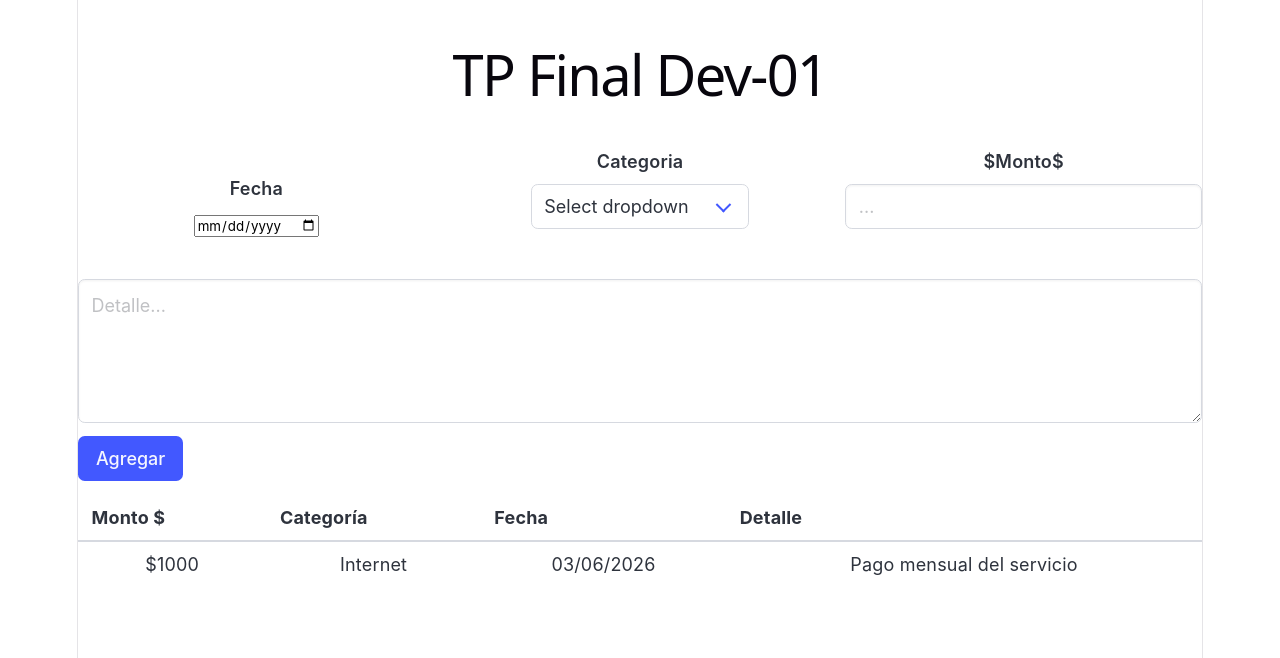
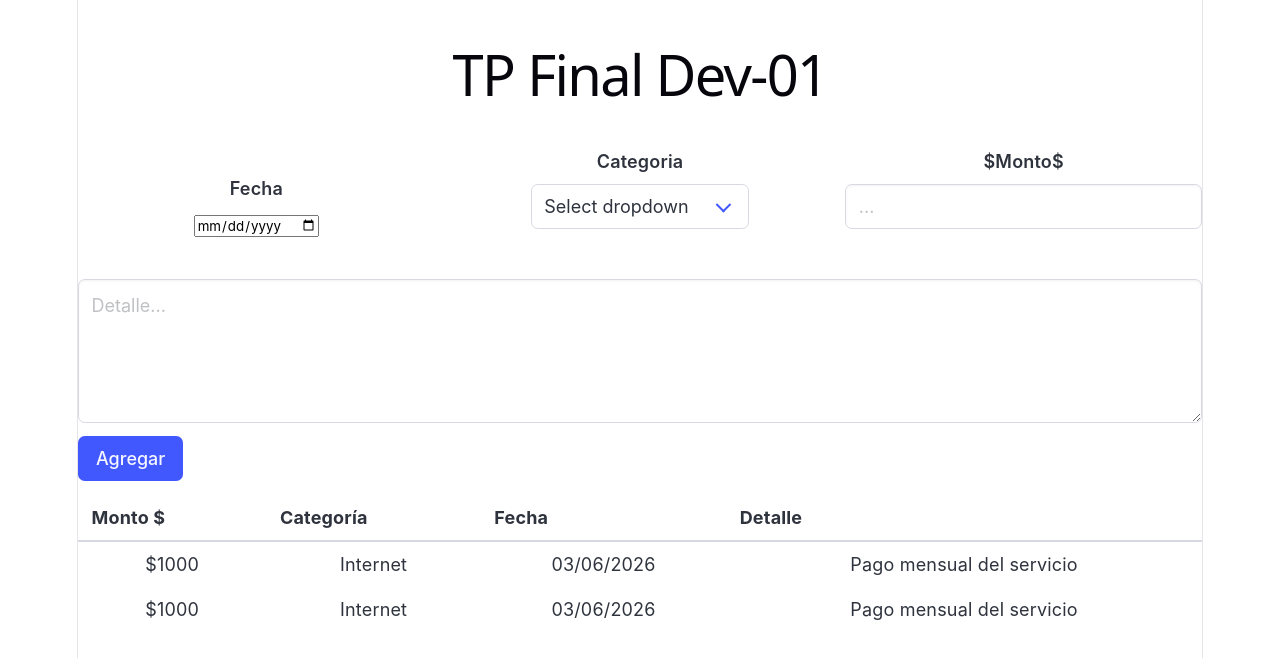
Before and after one commit to devanacristaldo/TPFFrontEnd2026, a React (Vite) app in the folder TPFinal/: page / in a window 1280 px wide. Shown: the top 658 px of the page. Built offline with nearby package versions, Linux system fonts and the light colour scheme.

Commit message:
SetDetalle added

```diff
--- a/TPFinal/src/Home.jsx
+++ b/TPFinal/src/Home.jsx
@@ -93,6 +93,15 @@ function Home() {
                             <td>Pago mensual del servicio</td>
                         </tr>
                     </tbody>
+
+                    <tbody>
+                        <tr>
+                            <td>$1000</td>
+                            <td>Internet</td>
+                            <td>03/06/2026</td>
+                            <td>Pago mensual del servicio</td>
+                        </tr>
+                    </tbody>
                 </table>
 
 
```
